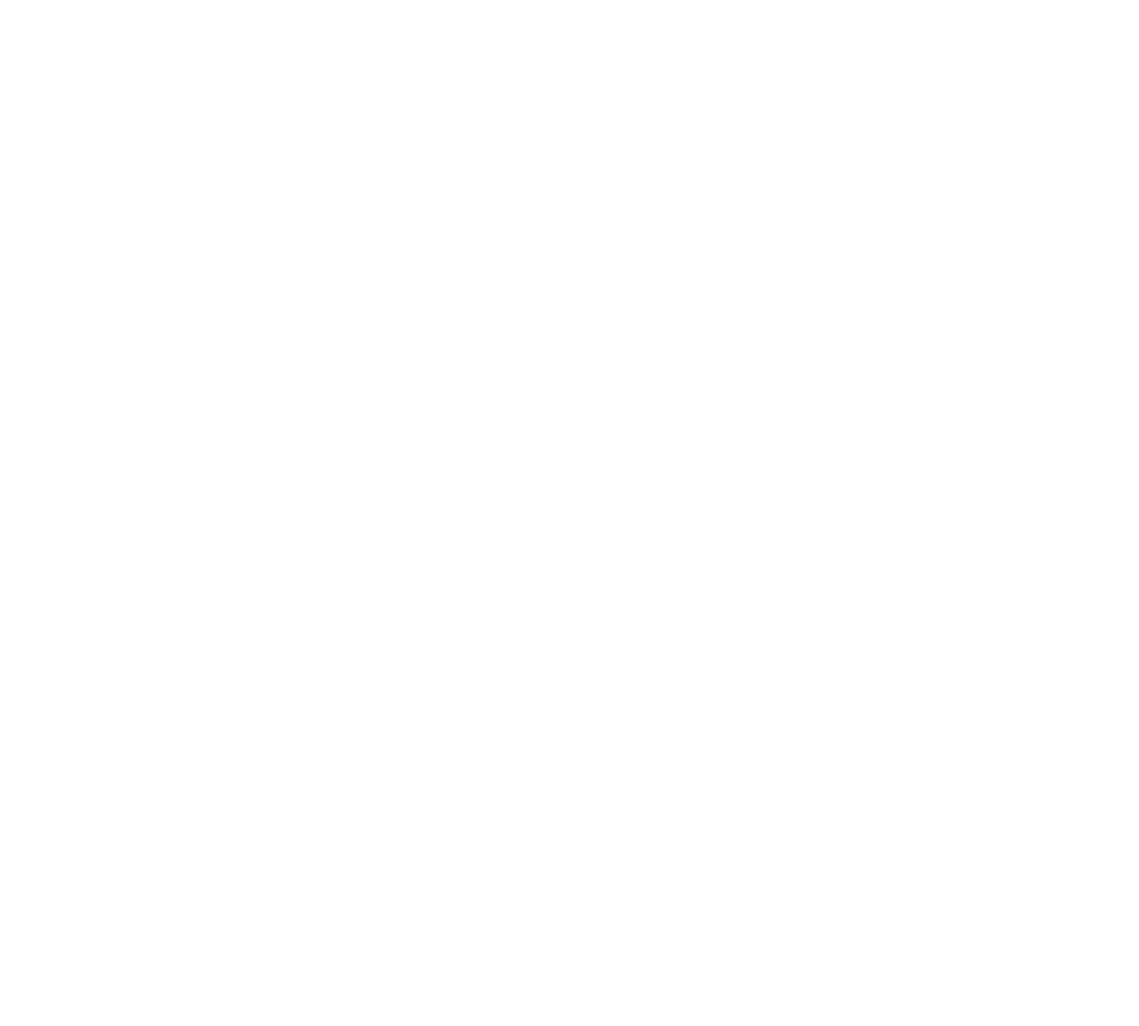
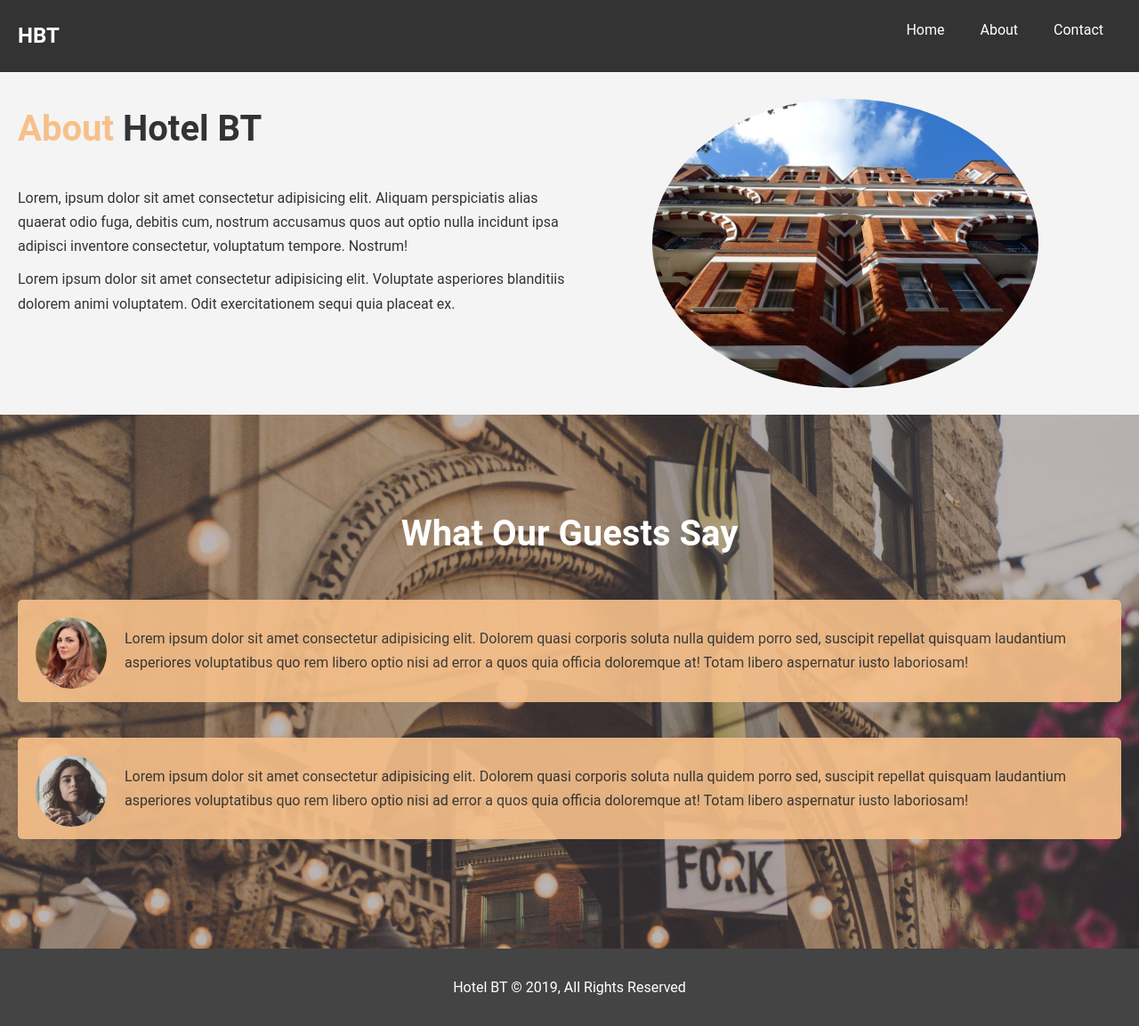
Before and after one commit to GlynWDavies-2019/HotelBT, a plain HTML site: page about.html in a window 1280 px wide. Shown: the whole page at 89% size. Before the commit the page ends 800 px from the top, so only its background shows below. Drawn offline with Linux system fonts and the light colour scheme.

Commit message:
Completed about page

```diff
--- a/about.html
+++ b/about.html
@@ -0,0 +1,70 @@
+<!DOCTYPE html>
+<html lang="en">
+<head>
+    <meta charset="UTF-8">
+    <meta name="viewport" content="width=device-width, initial-scale=1.0">
+    <meta http-equiv="X-UA-Compatible" content="ie=edge">
+    <meta name="description" content="Welcome to the most extraordinary hotel in Boston Massachusetts">
+    <meta name="keywords" content="hotel,boston hotel,new england hotel">
+    <link rel="stylesheet" href="css/style.css">
+    <title>Hotel BT | About</title>
+</head>
+<body>
+    <header>
+        <nav id="navbar">
+            <div class="container">
+                <h1 class="logo"><a href="index.html">HBT</a></h1>
+                <ul>
+                    <li><a href="index.html">Home</a></li>
+                    <li class="current"><a href="about.html">About</a></li>
+                    <li><a href="contact.html">Contact</a></li>
+                </ul>
+            </div>
+        </nav>
+    </header>
+    <section id="about-info" class="bg-light py-3">
+        <div class="container">
+            <div class="info-left">
+                <h1 class="l-heading"><span class="text-primary">About</span> Hotel BT</h1>
+                <p>
+                    Lorem, ipsum dolor sit amet consectetur adipisicing elit. Aliquam perspiciatis alias quaerat odio fuga,
+                    debitis cum, nostrum accusamus quos aut optio nulla incidunt ipsa adipisci inventore consectetur, voluptatum tempore.
+                    Nostrum!
+                </p>
+                <p>
+                    Lorem ipsum dolor sit amet consectetur adipisicing elit. Voluptate asperiores blanditiis dolorem animi voluptatem.
+                    Odit exercitationem sequi quia placeat ex.
+                </p>
+            </div>
+            <div class="info-right">
+                <img src="./images/photo-2.jpg" alt="Hotel">
+            </div>
+        </div>
+    </section>
+    <div class="clr"></div>
+    <section id="testimonials" class="py-3">
+        <div class="container">
+            <h2 class="l-heading">What Our Guests Say</h2>
+            <div class="testimonial bg-primary">
+                <img src="./images/person-1.jpg" alt="Testimonial">
+                <p>
+                    Lorem ipsum dolor sit amet consectetur adipisicing elit. Dolorem quasi corporis soluta nulla quidem porro sed,
+                    suscipit repellat quisquam laudantium asperiores voluptatibus quo rem libero optio nisi ad error a quos quia
+                    officia doloremque at! Totam libero aspernatur iusto laboriosam!
+                </p>
+            </div>
+            <div class="testimonial bg-primary">
+                <img src="./images/person-2.jpg" alt="Testimonial">
+                <p>
+                    Lorem ipsum dolor sit amet consectetur adipisicing elit. Dolorem quasi corporis soluta nulla quidem porro sed,
+                    suscipit repellat quisquam laudantium asperiores voluptatibus quo rem libero optio nisi ad error a quos quia
+                    officia doloremque at! Totam libero aspernatur iusto laboriosam!
+                </p>
+            </div>
+        </div>
+    </section>
+    <footer id="main-footer">
+        <p>Hotel BT &copy; 2019, All Rights Reserved</p>
+    </footer>
+</body>
+</html>
--- a/css/style.css
+++ b/css/style.css
@@ -80,6 +80,14 @@ p {
 
 .clr {
     clear: both;
+}
+
+.py-1 { padding: 10px 0;}
+.py-2 { padding: 20px 0;}
+.py-3 { padding: 30px 0;}
+
+.l-heading {
+    font-size: 40px;
 }
 
 /* Navbar */
@@ -185,6 +193,55 @@ p {
     margin-bottom: 10px;
 }
 
+/* About */
+
+#about-info .info-right {
+    float: right;
+    min-height: 100%;
+    width: 50%;
+}
+
+#about-info .info-right img {
+    border-radius: 50%;
+    display: block;
+    margin: auto;
+    width: 70%;
+}
+
+#about-info .info-left {
+    float: left;
+    min-height: 100%;
+    width: 50%;
+}
+
+/* Testimonials */
+
+#testimonials {
+    background: url('../images/test-bg.jpg') no-repeat center center/cover;
+    height: 600px;
+    padding-top: 100px;
+}
+
+#testimonials h2 {
+    color: #FFFFFF;
+    padding-bottom: 40px;
+    text-align: center;
+}
+
+#testimonials .testimonial {
+    border-radius: 5px;
+    margin-bottom: 40px;
+    opacity: 0.9;
+    padding: 20px;
+}
+
+#testimonials .testimonial img {
+    border-radius: 50%;
+    float: left;
+    margin-right: 20px;
+    width: 80px;
+}
+
 /* Footer */
 
 #main-footer {
```
